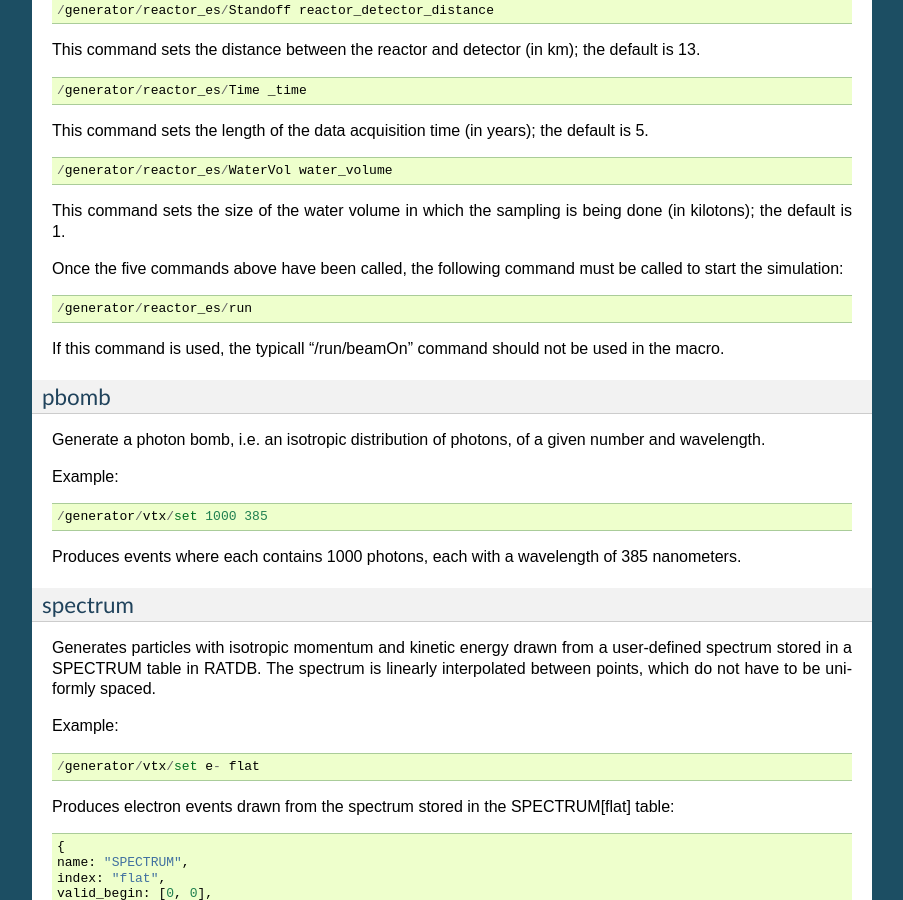
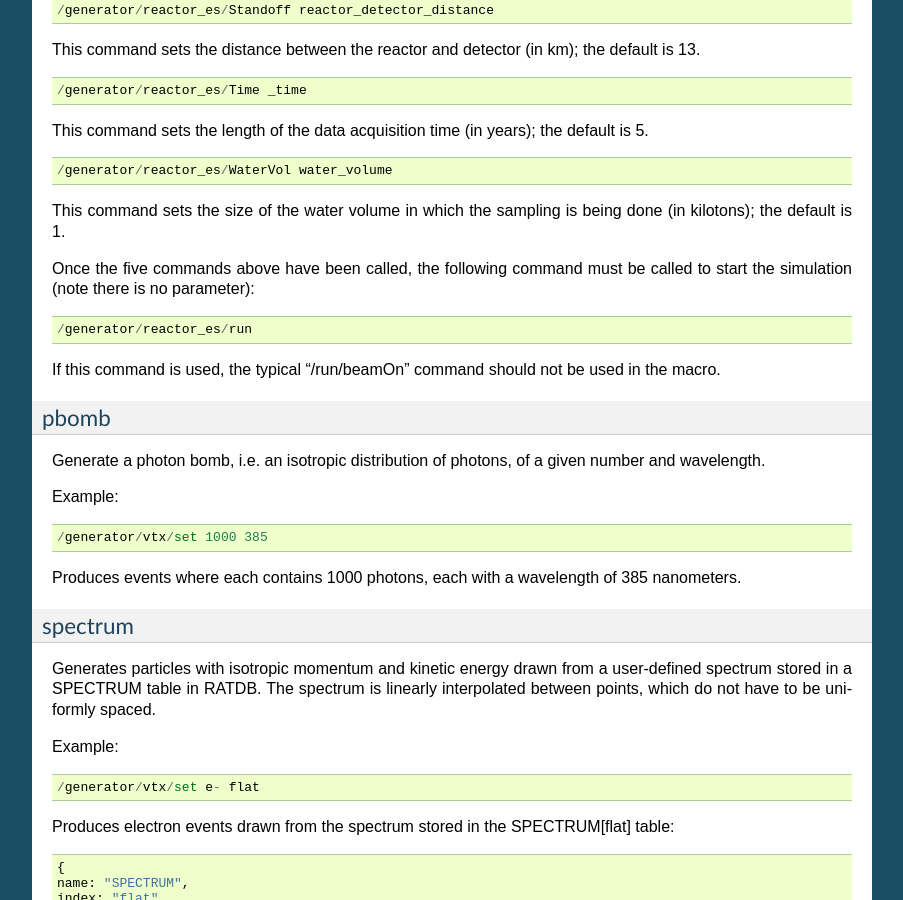
Before and after one commit to rat-pac/rat-pac, a Sphinx documentation site: the page built from doc/generators.rst, in a window 1280 px wide and 900 px high, scrolled down 5851 px. Shown: the whole window, without its empty margins (198-1101 px from the left). Built offline with Sphinx 7.4.7, drawn with Linux system fonts in a browser that asks for light colours; formulas are drawn with MathJax 3.

Commit message:
Adjusted macro file and fixed typo in documentation

```diff
--- a/doc/generators.rst
+++ b/doc/generators.rst
@@ -313,14 +313,14 @@ This command sets the length of the data acquisition time (in years); the defaul
 
 This command sets the size of the water volume in which the sampling is being done (in kilotons); the default is 1.
 
-Once the five commands above have been called, the following command must be called to start the simulation:
+Once the five commands above have been called, the following command must be called to start the simulation (note there is no parameter):
 
 ::
 
     /generator/reactor_es/run
 
 
-If this command is used, the typicall “/run/beamOn” command should not be used in the macro.
+If this command is used, the typical “/run/beamOn” command should not be used in the macro.
 
 pbomb
 '''''
```
Also changed, not shown: 1 other file.
